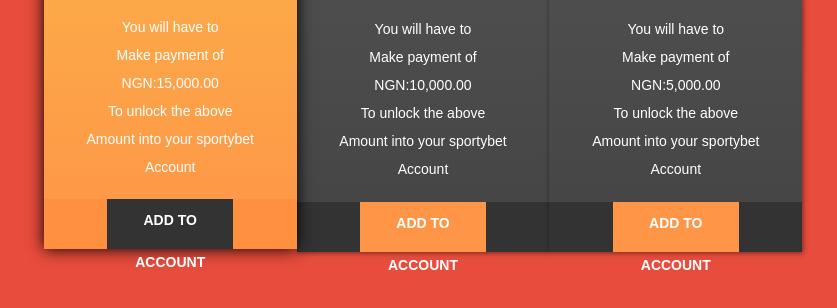
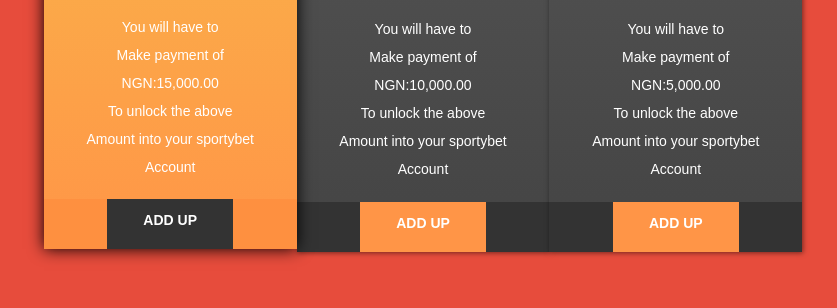
Before and after one commit to ricchis/sportyvip.github.io, a plain HTML site: page index.html in a window 1280 px wide. Shown: the part 328-636 px from the top of the page, without its empty margins (217-1054 px from the left). Drawn offline with Linux system fonts and the light colour scheme.

Commit message:
Update index.html

```diff
--- a/index.html
+++ b/index.html
@@ -29,7 +29,7 @@
       </div>
       <div class="pricefootermid">
         <div class="buttonmid">
-          <a href="#"> ADD TO ACCOUNT </a>
+          <a href="#"> ADD UP </a>
         </div>
       </div>
     </div>
@@ -48,7 +48,7 @@
       </div>
       <div class="pricefooter">
         <div class="button">
-          <a href="#"> ADD TO ACCOUNT </a>
+          <a href="#"> ADD UP </a>
         </div>
       </div>
     </div>
@@ -67,7 +67,7 @@
       </div>
       <div class="pricefooter">
         <div class="button">
-          <a href="#"> ADD TO ACCOUNT </a>
+          <a href="#"> ADD UP </a>
         </div>
       </div>
     </div>
```
